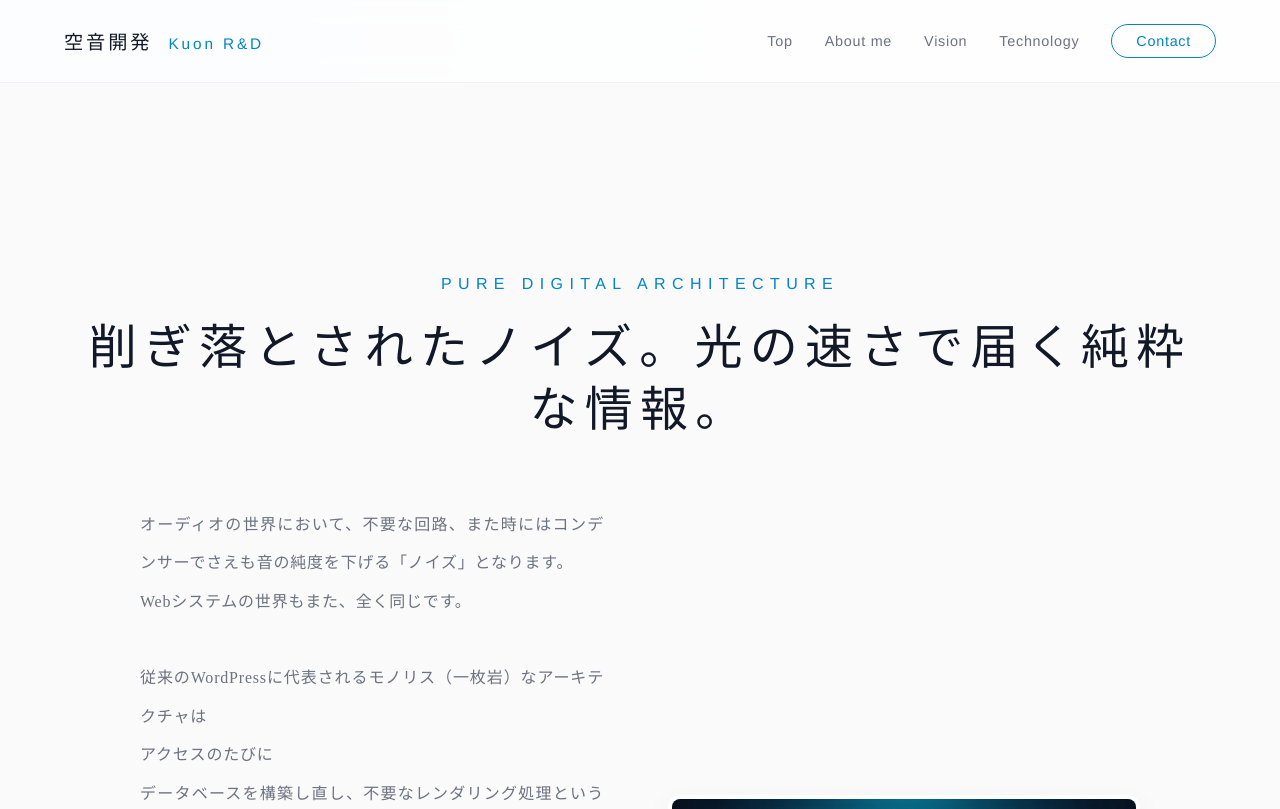
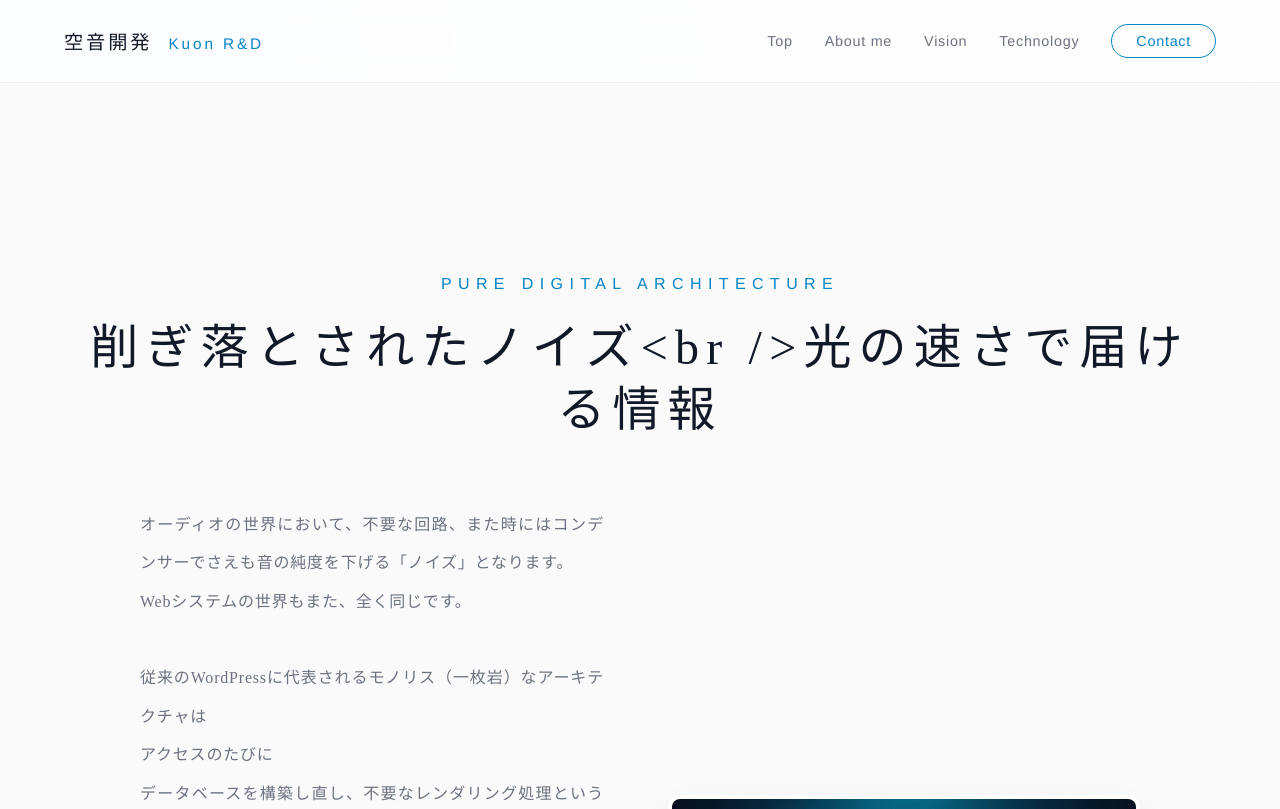
Before and after one commit to Kotaro-Studio/kuon-rnd, a Next.js app: page /web in a window 1280 px wide. Shown: the top 809 px of the page. Built offline with nearby package versions, Linux system fonts and the light colour scheme.

Commit message:
修正済み01

```diff
--- a/app/web/page.tsx
+++ b/app/web/page.tsx
@@ -8,7 +8,7 @@ import Link from 'next/link';
 // 1. 導入：Headless CMSとエッジコンピューティングの哲学
 const introduction = {
   title: "Pure Digital Architecture",
-  subtitle: "削ぎ落とされたノイズ。光の速さで届く純粋な情報。",
+  subtitle: "削ぎ落とされたノイズ<br />光の速さで届ける情報",
   image: "/A_sophisticated_and_futuristic_visualization_of_mo-1774174072344.png",
   text: (
     <>
```
